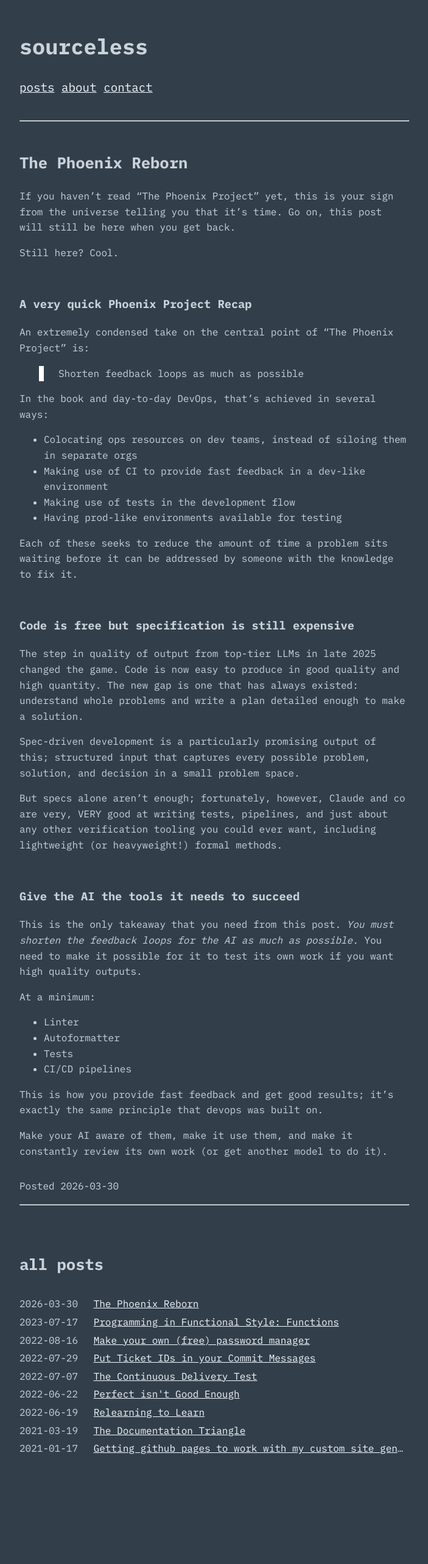
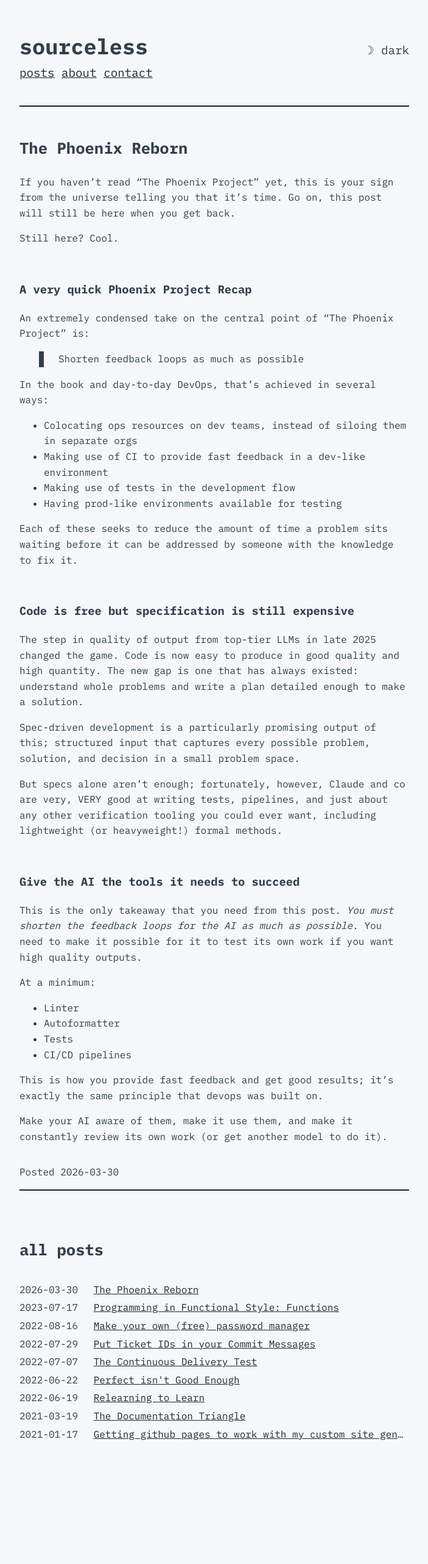
Before and after one commit to Sourceless/sourceless.github.io, a Jekyll site: the page built from index.html, in a window 1280 px wide. Shown: the whole page at 61% size, without its empty margins (288-991 px from the left). Built offline with Jekyll 4.4.1, drawn with Linux system fonts in a browser that asks for light colours; after the commit the page ends 2540 px from its top, so only the background shows below that.

Commit message:
feat: add light/dark mode toggle with theme persistence
Extract colors into CSS custom properties with dark as the default theme.
Implement theme toggle button in header with sun/moon icons and text label.
Respect OS prefers-color-scheme setting for automatic theme detection.
Persist user theme preference via localStorage across sessions.
Both themes meet WCAG AAA contrast ratio standards for accessibility.

```diff
--- a/_layouts/default.html
+++ b/_layouts/default.html
@@ -14,12 +14,21 @@
         <link rel="preconnect" href="https://fonts.gstatic.com" crossorigin/>
         <link rel="stylesheet" href="https://fonts.googleapis.com/css2?family=IBM+Plex+Mono:wght@400;700&display=swap"/>
         <link rel="stylesheet" type="text/css" href="{{ '/assets/css/main.css' | relative_url }}"/>
+        <script>
+            (function() {
+                var theme = localStorage.getItem('theme');
+                if (theme) document.documentElement.setAttribute('data-theme', theme);
+            })();
+        </script>
     </head>
 
     <body>
         <a class="skip-link" href="#main-content">Skip to content</a>
         <div id="content">
-            <h1><a href="{{ '/' | relative_url }}">sourceless</a></h1>
+            <div class="header-row">
+                <h1><a href="{{ '/' | relative_url }}">sourceless</a></h1>
+                <button class="theme-toggle" aria-label="Toggle light/dark mode" onclick="toggleTheme()">☀ light</button>
+            </div>
 
             <nav aria-label="Main navigation">
                 <a href="{{ '/posts.html' | relative_url }}">posts</a>
@@ -35,5 +44,24 @@
                 {{ content }}
             </main>
         </div>
+        <script>
+            function getEffectiveTheme() {
+                var explicit = document.documentElement.getAttribute('data-theme');
+                if (explicit) return explicit;
+                return window.matchMedia('(prefers-color-scheme: light)').matches ? 'light' : 'dark';
+            }
+            function updateToggleIcon() {
+                var btn = document.querySelector('.theme-toggle');
+                var isDark = getEffectiveTheme() === 'dark';
+                btn.textContent = isDark ? '\u2600 light' : '\u263D dark';
+            }
+            function toggleTheme() {
+                var next = getEffectiveTheme() === 'dark' ? 'light' : 'dark';
+                document.documentElement.setAttribute('data-theme', next);
+                localStorage.setItem('theme', next);
+                updateToggleIcon();
+            }
+            updateToggleIcon();
+        </script>
     </body>
 </html>
--- a/assets/css/main.css
+++ b/assets/css/main.css
@@ -1,19 +1,48 @@
+:root {
+    --bg: #323F4B;
+    --text: #CBD2D9;
+    --link: #F5F7FA;
+    --code-bg: #1F2933;
+    --code-text: #E4E7DB;
+    --border: white;
+}
+
+@media (prefers-color-scheme: light) {
+    :root:not([data-theme="dark"]) {
+        --bg: #F5F7FA;
+        --text: #323F4B;
+        --link: #1F2933;
+        --code-bg: #E4E7EB;
+        --code-text: #1F2933;
+        --border: #323F4B;
+    }
+}
+
+[data-theme="light"] {
+    --bg: #F5F7FA;
+    --text: #323F4B;
+    --link: #1F2933;
+    --code-bg: #E4E7EB;
+    --code-text: #1F2933;
+    --border: #323F4B;
+}
+
 body {
     height: 100vh;
-    background: #323F4B;
-    color: #CBD2D9;
+    background: var(--bg);
+    color: var(--text);
     font-family: 'IBM Plex Mono', monospace;
     font-size: 16px;
     line-height: 1.6;
 }
 
 a {
-    color: #F5F7FA;
+    color: var(--link);
 }
 
 code {
-    background: #1F2933;
-    color: #E4E7DB;
+    background: var(--code-bg);
+    color: var(--code-text);
     font-family: 'IBM Plex Mono', monospace;
     font-size: 1.1em;
 }
@@ -25,11 +54,12 @@ nav {
 }
 
 #content {
-    background: #323F4B;
+    background: var(--bg);
     display: block;
     width: 40em;
     margin: 3em auto;
     padding-bottom: 10em;
+    position: relative;
 }
 
 h1, h2, h3, h4, h5, h6 {
@@ -60,14 +90,18 @@ h2, h3, h4, h5, h6 {
 }
 
 pre {
-	background: #1F2933;
-	padding: 1em;
+    background: var(--code-bg);
+    padding: 1em;
 }
 
 blockquote {
-    border-left: 0.5em solid white;
+    border-left: 0.5em solid var(--border);
     padding-left: 1.5em;
     margin-left: 2em;
+}
+
+hr {
+    border-color: var(--border);
 }
 
 .skip-link {
@@ -86,8 +120,8 @@ blockquote {
     width: auto;
     height: auto;
     padding: 0.5em 1em;
-    background: #1F2933;
-    color: #F5F7FA;
+    background: var(--code-bg);
+    color: var(--link);
     z-index: 100;
 }
 
@@ -124,3 +158,27 @@ main > h2:first-child {
     font-family: 'IBM Plex Mono', monospace;
     margin-right: 1em;
 }
+
+.header-row {
+    display: flex;
+    justify-content: space-between;
+    align-items: baseline;
+}
+
+.header-row h1 {
+    margin: 0;
+}
+
+.theme-toggle {
+    background: none;
+    border: none;
+    color: var(--text);
+    font-family: 'IBM Plex Mono', monospace;
+    font-size: 1.2em;
+    cursor: pointer;
+    padding: 0;
+}
+
+.theme-toggle:hover {
+    opacity: 0.7;
+}
```
